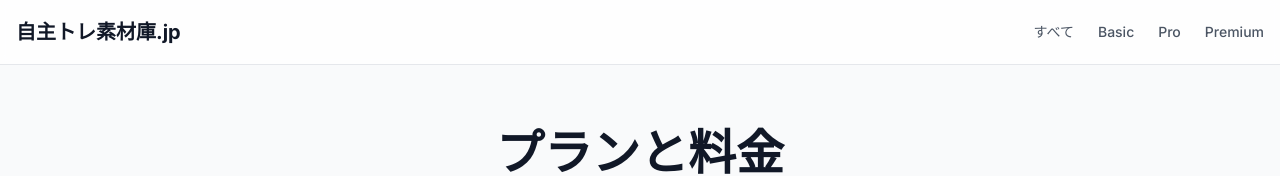
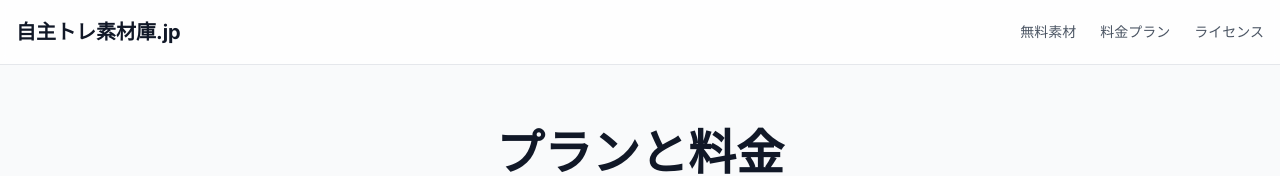
Before and after one commit to makomaru2023/jishutore-starter, a Next.js app: page /pricing in a window 1280 px wide. Shown: the top 176 px of the page. Built offline with nearby package versions, Linux system fonts and the light colour scheme.

Commit message:
feat: update header design and improve checkout error handling

```diff
--- a/src/components/Header.tsx
+++ b/src/components/Header.tsx
@@ -8,17 +8,14 @@ export function Header() {
                     <span className="text-xl font-bold text-gray-900">自主トレ素材庫.jp</span>
                 </Link>
                 <nav className="hidden md:flex items-center gap-6">
-                    <Link href="/" className="text-sm font-medium text-gray-600 hover:text-gray-900">
-                        すべて
+                    <Link href="/basic" className="text-sm font-medium text-gray-600 hover:text-gray-900">
+                        無料素材
                     </Link>
-                    <Link href="/basic" className="text-sm font-medium text-gray-600 hover:text-gray-900">
-                        Basic
+                    <Link href="/pricing" className="text-sm font-medium text-gray-600 hover:text-gray-900">
+                        料金プラン
                     </Link>
-                    <Link href="/pro" className="text-sm font-medium text-gray-600 hover:text-gray-900">
-                        Pro
-                    </Link>
-                    <Link href="/premium" className="text-sm font-medium text-gray-600 hover:text-gray-900">
-                        Premium
+                    <Link href="/license" className="text-sm font-medium text-gray-600 hover:text-gray-900">
+                        ライセンス
                     </Link>
                 </nav>
             </div>
--- a/src/components/PricingCard.tsx
+++ b/src/components/PricingCard.tsx
@@ -34,16 +34,16 @@ export function PricingCard({ plan }: PricingCardProps) {
                 }),
             });
 
-            const { url } = await response.json();
+            const data = await response.json();
 
-            if (url) {
-                window.location.href = url;
+            if (data.url) {
+                window.location.href = data.url;
             } else {
-                throw new Error('決済URLの取得に失敗しました');
+                throw new Error(data.error || '決済URLの取得に失敗しました');
             }
-        } catch (error) {
+        } catch (error: any) {
             console.error('Checkout error:', error);
-            alert('エラーが発生しました。もう一度お試しください。');
+            alert(`エラーが発生しました: ${error.message}`);
         } finally {
             setLoading(false);
         }
```
